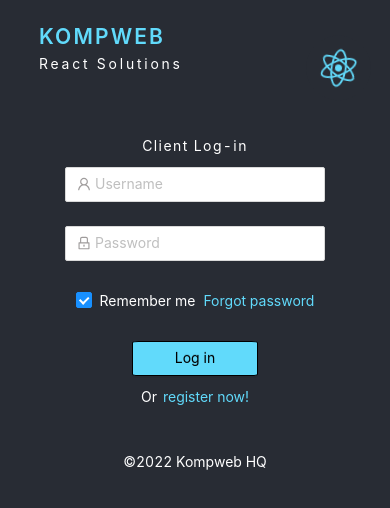
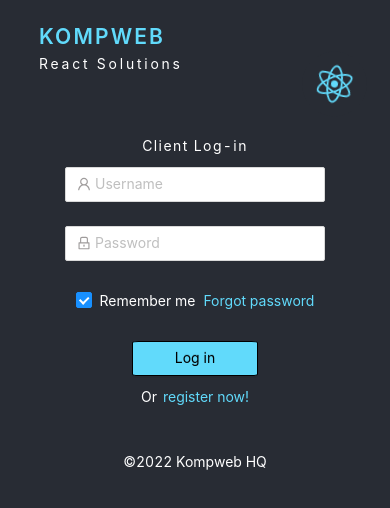
Before and after one commit to Kompweb/Kompweb, a React (Create React App) app in the folder Frontend/: page / in a window 390 px wide. Shown: the top 508 px of the page. Built offline with nearby package versions, Linux system fonts and the light colour scheme; no server answers.

Commit message:
move burger down 4

```diff
--- a/Frontend/src/styles/navbar.css
+++ b/Frontend/src/styles/navbar.css
@@ -71,8 +71,8 @@
   .hamburger {
     position: absolute;
     display: block;
-    top: 8%;
-    right: 5%;
+    top: 10%;
+    right: 6%;
     border: 0;
     height: 65px;
     width: 65px;
```
